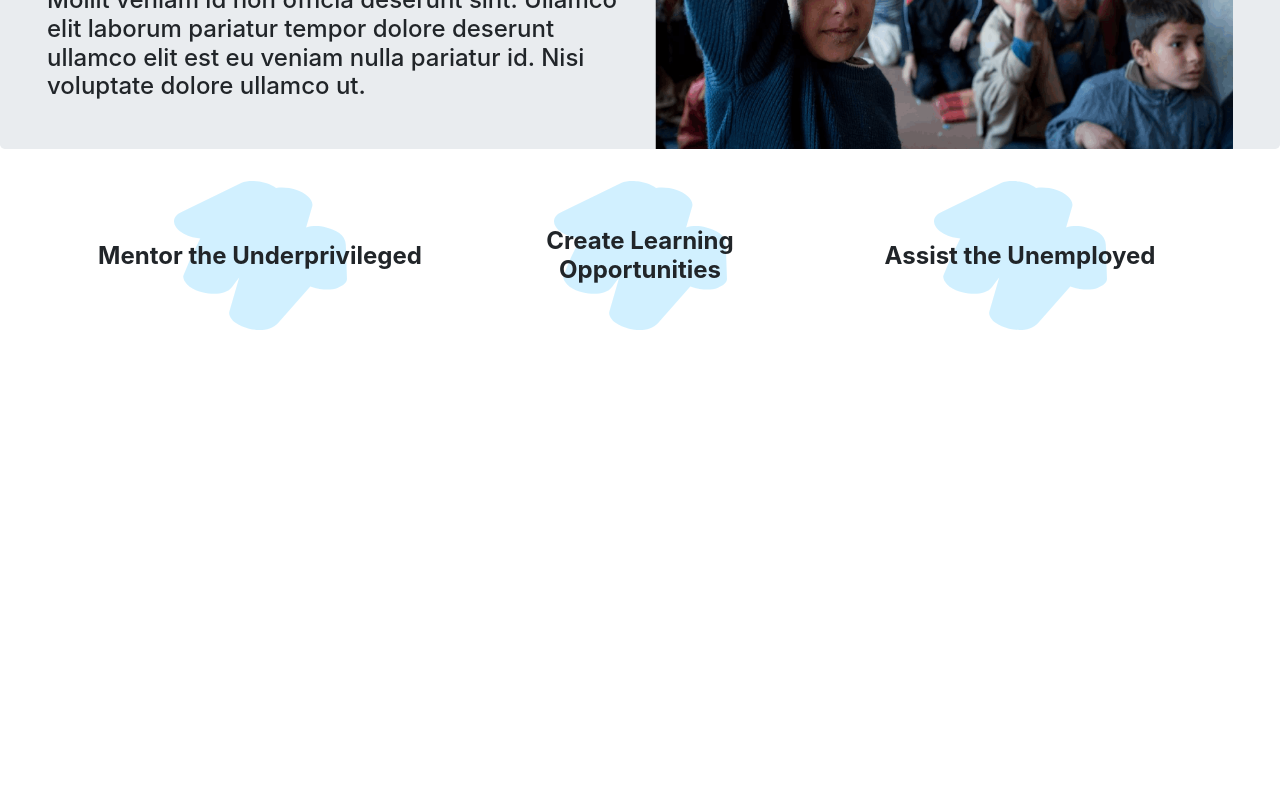
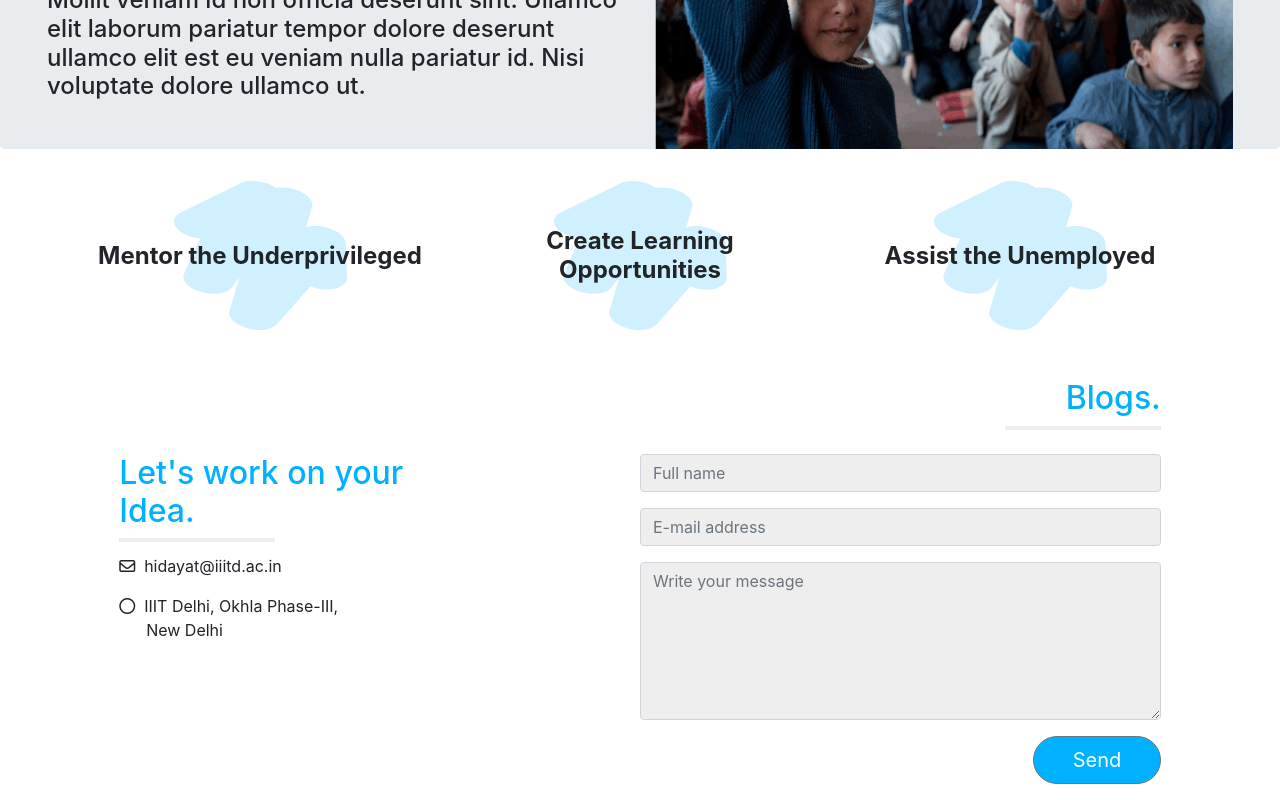
Before and after one commit to Enactus-IIITDelhi/Hidayat, a React (Create React App) app: page / in a window 1280 px wide. Shown: the part 298-1098 px from the top of the page. Before the commit the page ends 800 px from the top, so only its background shows below. Built offline with nearby package versions, Linux system fonts and the light colour scheme.

Commit message:
Contact section complete #4

```diff
--- a/public/index.html
+++ b/public/index.html
@@ -24,7 +24,9 @@
       work correctly both with client-side routing and a non-root public URL.
       Learn how to configure a non-root public URL by running `npm run build`.
     -->
-    <title>React App</title>
+    <title>Hidayat</title>
+    <script src="https://kit.fontawesome.com/d69967d616.js" crossorigin="anonymous"></script>
+
   </head>
   <body>
     <noscript>You need to enable JavaScript to run this app.</noscript>
--- a/src/App.css
+++ b/src/App.css
@@ -47,5 +47,20 @@ a, a:hover {
   background-position: center;
   min-height: 150px;
 }
+.ruler{
 
+}
+
+/* Contact */
+.ruler{
+  border-top: 4px solid #eee;
+  width:30%;
+  float:left;
+}
+/* Blogs */
+.ruler-right{
+  border-top: 4px solid #eee;
+  width:30%;
+  float:right;
+}
 /* End of Home Page */
--- /dev/null
+++ b/src/pages/Home/Blog.jsx
@@ -0,0 +1,30 @@
+import React from 'react';
+
+function Blog()
+{
+
+  return(
+    <div className="container-fluid ">
+
+          <div className="row m-auto ">
+            <div className="col-11 offset-1 col-md-5 p-0">
+            </div>
+
+          <div className="col-10 offset-1 offset-md-0 col-md-5  p-0" >
+          <h2 className="text-main-blue m-0 p-0" style={{textAlign:"right"}} >Blogs.</h2>
+          <hr className="ruler-right m-0 mt-2" />
+
+
+
+
+          </div>
+          <div className="col-sm-1"></div>
+        </div>
+        <br></br>
+
+        </div>
+      );
+
+
+}
+export default Blog;
--- /dev/null
+++ b/src/pages/Home/Contact.jsx
@@ -0,0 +1,51 @@
+import React from 'react';
+import {Form, FormGroup, Input, Label, Button} from 'reactstrap';
+
+function Contact(){
+  return(
+
+    <div className="container-fluid">
+
+      <div className="row m-auto ">
+        <div className="col-11 offset-1 col-md-5 p-0">
+        <h2 className="text-main-blue m-0">Let's work on your</h2>
+        <h2 className="text-main-blue m-0">Idea.</h2>
+        <hr className="ruler m-0 mt-2" />
+        <br />
+
+      <p><i class="far fa-envelope "></i> &nbsp;hidayat@iiitd.ac.in</p>
+      <p><i class="far fa-circle"></i>&nbsp; IIIT Delhi, Okhla Phase-III, <br></br>&nbsp; &nbsp; &nbsp; New Delhi</p>
+      <br></br>
+
+        </div>
+
+      <div className="col-10 offset-1 offset-md-0 col-md-5">
+      <Form>
+        <FormGroup row>
+        <Label for="userName" hidden>Name</Label>
+        <Input type="text" name="name" id="userName" placeholder="Full name" style={{backgroundColor:"#eee", boxShadow:"none"}} />
+        </FormGroup>
+        <FormGroup row>
+        <Label for="userEmail" hidden>Email</Label>
+        <Input type="email" name="email" id="userEmail" placeholder="E-mail address" style={{backgroundColor:"#eee", boxShadow:"none"}} />
+        </FormGroup>
+        <FormGroup row>
+        <Label for="userMessage" hidden>Message</Label>
+        <Input type="textarea" name="message" id="userMessage" placeholder="Write your message" rows={6} style={{backgroundColor:"#eee", boxShadow:"none"}} />
+
+        </FormGroup>
+        <FormGroup row style={{float:"right"}} >
+        <Button style={ {borderRadius:"30px", backgroundColor:"#00b1ff"}} size="lg" > &nbsp; &nbsp; Send  &nbsp; &nbsp;</Button>
+        </FormGroup>
+        </Form>
+
+      </div>
+      <div className="col-sm-1"></div>
+    </div>
+
+
+    </div>
+  )
+
+}
+export default Contact;
--- a/src/pages/Home/Jumbo.jsx
+++ b/src/pages/Home/Jumbo.jsx
@@ -9,7 +9,7 @@ function Jumbo() {
         <Row>
           <Col lg="6" className="d-flex">
             <div className="d-flex flex-column m-auto">
-              <h1 className="display-5 mt-5">Laborum aute culpa occaecat culpa voluptate sint ullamco reprehenderit laboris.</h1>
+              <h1 className="display-5 mt-5 text-main-blue">Laborum aute culpa occaecat culpa voluptate sint ullamco reprehenderit laboris.</h1>
 
               <h4 className="mt-2 mb-5">Mollit veniam id non officia deserunt sint. Ullamco elit laborum pariatur tempor dolore deserunt ullamco elit est eu veniam nulla pariatur id. Nisi voluptate dolore ullamco ut.</h4>
             </div>
--- a/src/pages/Home/index.jsx
+++ b/src/pages/Home/index.jsx
@@ -1,12 +1,15 @@
 import React from 'react'
 import Banner from './Banner'
 import Jumbo from './Jumbo'
-
+import Contact from './Contact'
+import Blog from './Blog'
 function Home(props) {
     return (
         <>
         <Jumbo />
         <Banner />
+        <Blog />
+        <Contact />
         </>
     );
 }
```
Also changed, not shown: src/App.js (line endings or trailing spaces), src/components/Navigation.jsx (line endings or trailing spaces), 1 other file (tests, documents, lock files or other folders).
